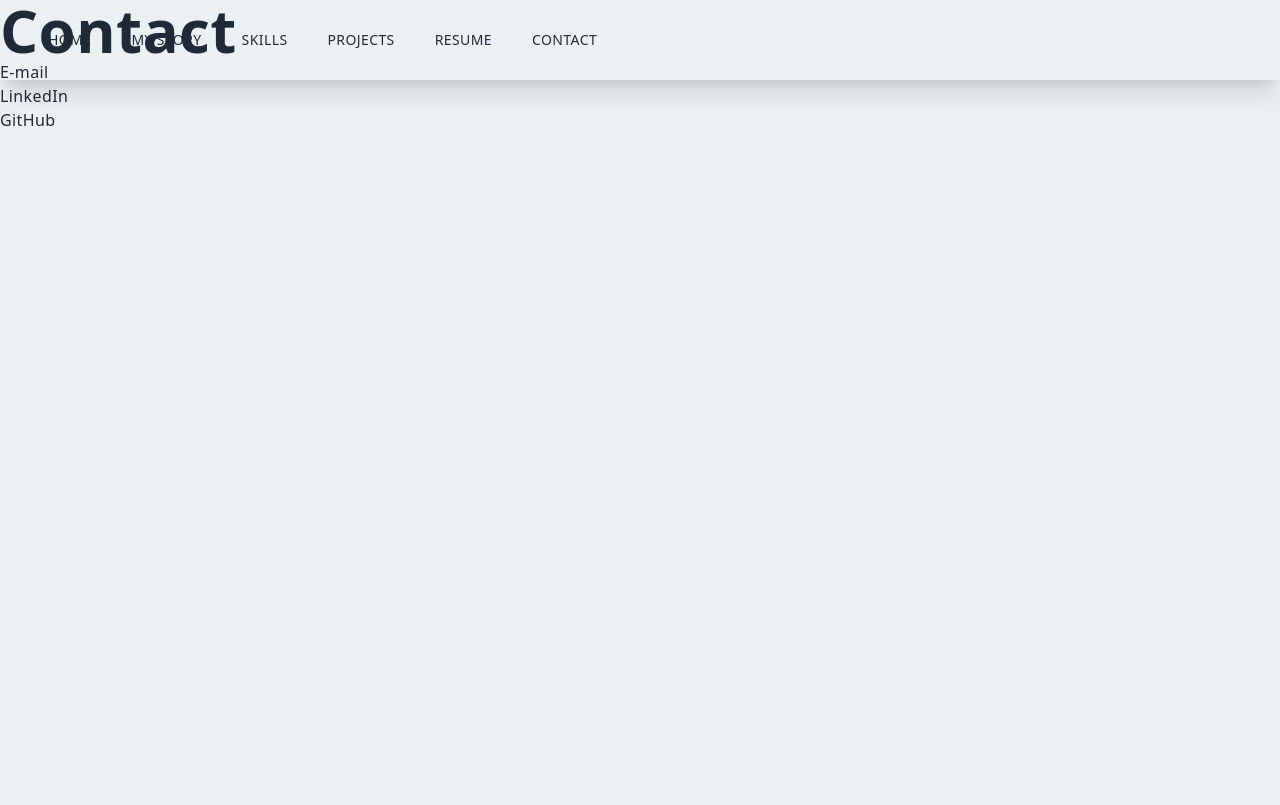
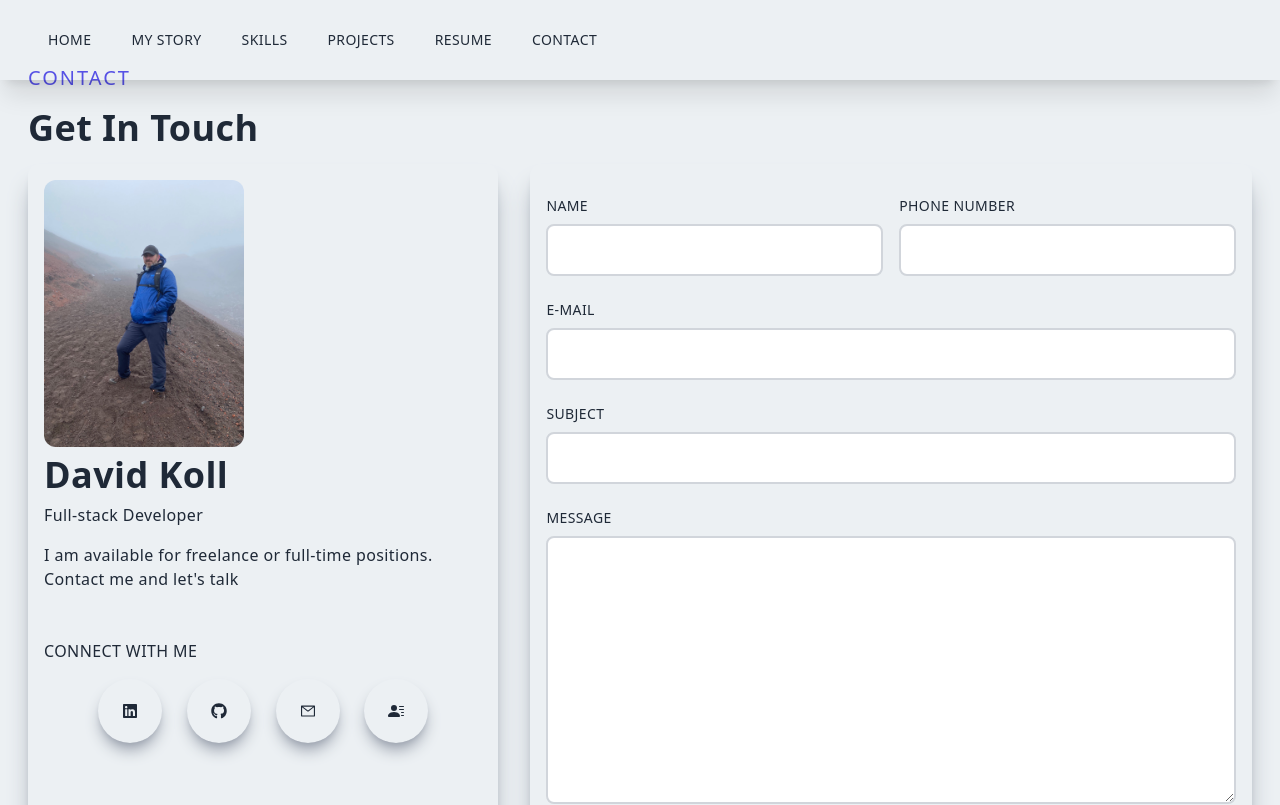
Before and after one commit to donkeykong718/portfolio, a Next.js app in the folder my-portfolio/: page /contact in a window 1280 px wide. Shown: the top 805 px of the page. Built offline with nearby package versions, Linux system fonts and the light colour scheme.

Commit message:
Contact page up and running

```diff
--- a/my-portfolio/src/app/contact/page.jsx
+++ b/my-portfolio/src/app/contact/page.jsx
@@ -1,16 +1,141 @@
-import Link from "next/link"
+import Link from "next/link";
+import Image from "next/image";
+import { AiOutlineMail } from "react-icons/ai";
+import { BsFillPersonLinesFill } from "react-icons/bs";
+import { FaGithub, FaLinkedin } from "react-icons/fa";
+import { HiOutlineChevronDoubleUp } from "react-icons/hi";
 
 export default function page() {
+  return (
+    <div className="w-full lg:h-screen">
+      <div className="max-w-[1240px] m-auto px-2 py-16 w-full">
+        <p className="text-xl tracking-widest uppercase text-[#5651e5]">
+          Contact
+        </p>
+        <h2 className="py-4">Get In Touch</h2>
+        <div className="grid lg:grid-cols-5 gap-8">
+          {/* left  */}
+          <div className="col-span-3 lg:col-span-2 w-full h-full shadow-xl shadow-gray-400 rounded-xl p4">
+            <div className="lg:p-4 h-full">
+              <div>
+                <Image
+                  className="rounded-xl hover:scale-105 ease-in duration-300"
+                  src="/assets/navigating.jpeg"
+                  width={200}
+                  height={200}
+                  alt="photo"
+                />
+              </div>
+              <div>
+                <h2 className="py-2">David Koll</h2>
+                <p>Full-stack Developer</p>
+                <p className="py-4">
+                  I am available for freelance or full-time positions. Contact
+                  me and let's talk
+                </p>
+              </div>
+              <div>
+                <p className="uppercase pt-8">Connect With Me</p>
+                <div className="flex items-center justify-between max-w-[330px] m-auto py-4">
+                  <div className="rounded-full shadow-lg shadow-gray-400 p-6 cursor-pointer hover:scale-110 ease-in duration-300">
+                    <FaLinkedin />
+                  </div>
+                  <div className="rounded-full shadow-lg shadow-gray-400 p-6 cursor-pointer hover:scale-110 ease-in duration-300">
+                    <FaGithub />
+                  </div>
+                  <div className="rounded-full shadow-lg shadow-gray-400 p-6 cursor-pointer hover:scale-110 ease-in duration-300">
+                    <AiOutlineMail />
+                  </div>
+                  <div className="rounded-full shadow-lg shadow-gray-400 p-6 cursor-pointer hover:scale-110 ease-in duration-300">
+                    <BsFillPersonLinesFill />
+                  </div>
+                </div>
+              </div>
+            </div>
+          </div>
 
-  return (
-    <>
-      <h1>Contact</h1>
-      <ul>
-        <li><Link href="mailto: koll.david@gmail.com">E-mail</Link></li>
-        <li><Link href="https://www.linkedin.com/in/davidkoll/">LinkedIn</Link></li>
-        <li> <Link href="https://github.com/donkeykong718/">GitHub</Link></li>
-      </ul>
-    </>
-  )
+          {/* right */}
+          <div className="col-span-3 w-full h-full shadow-xl shadow-gray-400 rounded-xl lg:p4">
+            <div className="p-4">
+              <form>
+                <div>
+                  <div className="grid md:grid-cols-2 gap-4 w-full py-2">
+                    <div className="flex flex-col">
+                      <label className="uppercase text-sm py-2">Name</label>
+                      <input
+                        className="border-2 rounded-lg p-3 flex border-gray-300"
+                        type="text"
+                      />
+                    </div>
 
+                    <div className="flex flex-col">
+                      <label className="uppercase text-sm py-2">
+                        Phone Number
+                      </label>
+                      <input
+                        className="border-2 rounded-lg p-3 flex border-gray-300"
+                        type="text"
+                      />
+                    </div>
+                  </div>
+
+                  <div className="flex flex-col py-2">
+                    <label className="uppercase text-sm py-2">E-mail</label>
+                    <input
+                      className="border-2 rounded-lg p-3 flex border-gray-300"
+                      type="email"
+                    />
+                  </div>
+
+                  <div className="flex flex-col py-2">
+                    <label className="uppercase text-sm py-2">Subject</label>
+                    <input
+                      className="border-2 rounded-lg p-3 flex border-gray-300"
+                      type="text"
+                    />
+                  </div>
+
+                  <div className="flex flex-col py-2">
+                    <label className="uppercase text-sm py-2">Message</label>
+                    <textarea
+                      className="border-2 rounded-lg p-3 border-gray-300"
+                      rows="10"
+                    ></textarea>
+                  </div>
+                </div>
+                <button className="w-full p-4 text-gray-100 mt-4 ">
+                  Send Message
+                </button>
+              </form>
+            </div>
+          </div>
+        </div>
+
+        {/* <ul>
+            <li>
+              <Link href="mailto: koll.david@gmail.com">E-mail</Link>
+            </li>
+            <li>
+              <Link href="https://www.linkedin.com/in/davidkoll/">
+                LinkedIn
+              </Link>
+            </li>
+            <li>
+              {" "}
+              <Link href="https://github.com/donkeykong718/">GitHub</Link>
+            </li>
+          </ul> */}
+        <div className="flex justify-center py-12">
+          <Link href="/">
+            <div className="rounded-full shadow-lg shadow-gray-400 p-4 cursort-pointer hover:scale-110 ease-in duraction-300">
+              <HiOutlineChevronDoubleUp
+                className="m-auto text-[#5651e5]"
+                size={30}
+              />
+            </div>
+          </Link>
+        </div>
+      </div>
+    </div>
+  );
 }
--- a/my-portfolio/src/app/projects/page.jsx
+++ b/my-portfolio/src/app/projects/page.jsx
@@ -56,7 +56,7 @@
     title: "BuyPass",
     thumbnail: "",
     description:
-      "Built a web application that searches Amazon’s database for a user-specified product, filters results by small-businesses, then provides user with a link to those companies’ individual websites",
+      "Built a web application that searches Amazon's database for a user-specified product, filters results by small-businesses, then provides user with a link to those companies'; individual websites",
     tech: ["vanilla js", "html", "css"],
     url: "N/A",
     git: "https://github.com/donkeykong718/Buy-Pass",
```
